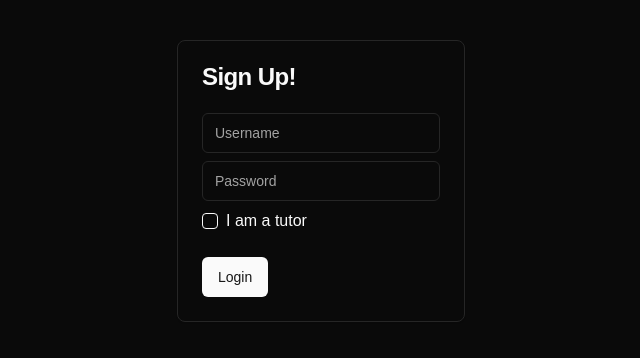
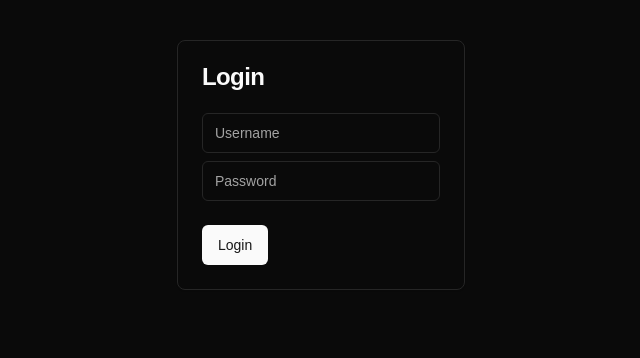
Before and after one commit to Bardemic/Codegram, a Next.js app in the folder web/: page /login in a window 1280 px wide. Shown: the top 358 px of the page, without its empty margins (319-959 px from the left). Built offline with nearby package versions, Linux system fonts and the light colour scheme; no server answers.

Commit message:
Updated Encryption For Login/Signup

```diff
--- a/web/app/login/page.js
+++ b/web/app/login/page.js
@@ -9,68 +9,38 @@ import {
   CardTitle,
 } from "@/components/ui/card"
 import { Input } from "@/components/ui/input"
-import { Label } from "@/components/ui/label"
 import {ws, call} from "@/lib/ws"
 import { useState } from "react"
-import bcrypt from "bcryptjs"
-import { Checkbox } from "@/components/ui/checkbox"
-
-async function hashPassword(password) {
-    const saltRounds = 6;
-    const hashedPassword = await bcrypt.hash(password, saltRounds);
-    return hashedPassword;
-}
+import sha256 from "js-sha256"
 
 
 async function login(username, password) {
     try {
-        const data = await call("login", {username: username, passwordHash: await hashPassword(password)});
+        console.log(username, password);
+        const data = await call("login", {username: username, passwordHash: sha256(password)});
         console.log(data);
     } catch (error) {
         alert(error);
         return;
     }
-
-    //{role, username, dateCreated} < what is returned ^
-    /*const listener = (message) => {
-        ws.removeEventListener("message", listener);
-        console.log(message);
-        const data = JSON.parse(message.data);
-        if(data.type === "error"){
-            alert(data.message);
-            return;
-        }
-        console.log(data);
-        //redirect here
-        //isTutor ? window.location.href = "/tutor" : window.location.href = "/student";
-        /*data.user = {
-            role: data.role,
-            username: data.username
-        };*/
-    }
-    //ws.addEventListener("message", listener);*/
+}
 
 
 
 
 
-export default function SignupPage() {
+export default function LoginPage() {
     const [username, setUsername] = useState("");
     const [password, setPassword] = useState("");
-    const [isTutor, setIsTutor] = useState(false);
     return (
         <div className="p-10 flex flex-col items-center">
             <Card className="w-72">
                 <CardHeader>
-                    <CardTitle>Sign Up!</CardTitle>
+                    <CardTitle>Login</CardTitle>
                 </CardHeader>
                 <CardContent className="flex flex-col gap-2">
                     <Input id="username" type="username" placeholder="Username" onChange={(e) => setUsername(e.target.value)} />
                     <Input id="password" type="password" placeholder="Password" onChange={(e) => setPassword(e.target.value)} />
-                    <div className="flex items-center gap-2">
-                        <Checkbox id="isTutor" checked={isTutor} onCheckedChange={(e) => setIsTutor(e)} />
-                        <label htmlFor="isTutor">I am a tutor</label>
-                    </div>
                 </CardContent>
                 <CardFooter>
                     <Button onClick={() => login(username, password)}>Login</Button>
--- a/web/app/signup/page.js
+++ b/web/app/signup/page.js
@@ -12,18 +12,11 @@ import { Input } from "@/components/ui/input"
 import { Label } from "@/components/ui/label"
 import {ws} from "@/lib/ws"
 import { useState } from "react"
-import bcrypt from "bcryptjs"
+import sha256 from "js-sha256"
 import { Checkbox } from "@/components/ui/checkbox"
 
-async function hashPassword(password) {
-    const saltRounds = 6;
-    const hashedPassword = await bcrypt.hash(password, saltRounds);
-    return hashedPassword;
-}
-
-
 async function signup(username, password, isTutor) {
-    ws.send(JSON.stringify({type: "signup", role: isTutor ? "tutor" : "student", username: username, passwordHash: await hashPassword(password)})); //role, username, passwordHash
+    ws.send(JSON.stringify({type: "signup", role: isTutor ? "tutor" : "student", username: username, passwordHash: sha256(password)})); //role, username, passwordHash
     const listener = (message) => {
         ws.removeEventListener("message", listener);
         console.log(message);
@@ -33,7 +26,7 @@ async function signup(username, password, isTutor) {
             return;
         }
         //redirect here
-        isTutor ? window.location.href = "/tutor" : window.location.href = "/student";
+        //isTutor ? window.location.href = "/tutor" : window.location.href = "/student";
         /*data.user = {
             role: data.role,
             username: data.username
--- a/web/package.json
+++ b/web/package.json
@@ -16,10 +16,9 @@
     "@radix-ui/react-scroll-area": "^1.2.1",
     "@radix-ui/react-separator": "^1.1.0",
     "@radix-ui/react-slot": "^1.1.0",
-    "bcrypt": "^5.1.1",
-    "bcryptjs": "^2.4.3",
     "class-variance-authority": "^0.7.0",
     "clsx": "^2.1.1",
+    "js-sha256": "^0.11.0",
     "lucide-react": "^0.460.0",
     "monaco-editor": "^0.52.0",
     "next": "15.0.3",
```
Also changed, not shown: 1 other file (tests, documents, lock files or other folders).
